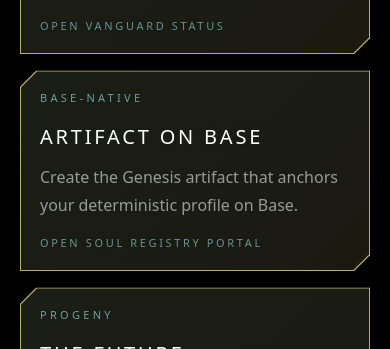
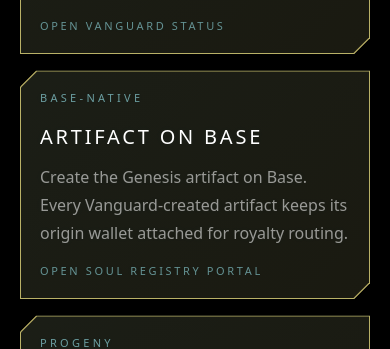
Before and after one commit to 477heat/sovereign-portal, a Next.js app: page / in a window 390 px wide. Shown: the part 789-1138 px from the top of the page. Built offline with nearby package versions, Linux system fonts and the light colour scheme.

Commit message:
Refine front page glossary behavior

```diff
--- a/app/globals.css
+++ b/app/globals.css
@@ -687,13 +687,13 @@ body {
 @media (max-width: 640px) {
   .glossary-popover {
     bottom: 1.25rem;
-    gap: 0.25rem;
+    gap: 0.18rem;
     left: 50%;
-    max-height: 22vh;
-    max-width: min(20rem, calc(100vw - 4rem));
-    min-width: min(14rem, calc(100vw - 4rem));
+    max-height: 18vh;
+    max-width: min(16.5rem, calc(100vw - 5rem));
+    min-width: min(12.5rem, calc(100vw - 5rem));
     overflow-y: auto;
-    padding: 0.6rem 0.7rem;
+    padding: 0.48rem 0.58rem;
     transform: translate(-50%, 0.28rem);
     width: auto;
   }
@@ -703,13 +703,13 @@ body {
   }
 
   .glossary-popover__label {
-    font-size: 0.54rem;
-    letter-spacing: 0.16em;
+    font-size: 0.48rem;
+    letter-spacing: 0.14em;
   }
 
   .glossary-popover__body {
-    font-size: 0.68rem;
-    line-height: 1.45;
+    font-size: 0.62rem;
+    line-height: 1.38;
   }
 }
 
--- a/app/page.tsx
+++ b/app/page.tsx
@@ -33,7 +33,7 @@ const protocolCards = [
   {
     label: "Base-native",
     title: "Artifact on Base",
-    body: "Create the Genesis artifact that anchors your deterministic profile on Base.",
+    body: "Create the Genesis artifact on Base. Every Vanguard-created artifact keeps its origin wallet attached for royalty routing.",
     href: "/portal",
     destination: "Soul Registry Portal",
   },
--- a/components/GlossaryTerm.tsx
+++ b/components/GlossaryTerm.tsx
@@ -52,8 +52,19 @@ export function GlossaryTerm({ children, term }: GlossaryTermProps) {
 
       if (!rect) return;
 
+      const isMobile = window.matchMedia("(max-width: 640px)").matches;
+      const estimatedPopoverWidth = isMobile
+        ? Math.min(320, window.innerWidth - 64)
+        : Math.min(304, window.innerWidth - 32);
+      const minimumCenter = 16 + estimatedPopoverWidth / 2;
+      const maximumCenter = window.innerWidth - 16 - estimatedPopoverWidth / 2;
+      const triggerCenter = rect.left + rect.width / 2;
+
       setPopoverPosition({
-        left: Math.min(Math.max(rect.left + rect.width / 2, 16), window.innerWidth - 16),
+        left: Math.min(
+          Math.max(triggerCenter, minimumCenter),
+          Math.max(minimumCenter, maximumCenter),
+        ),
         top: rect.top,
       });
     }
```
